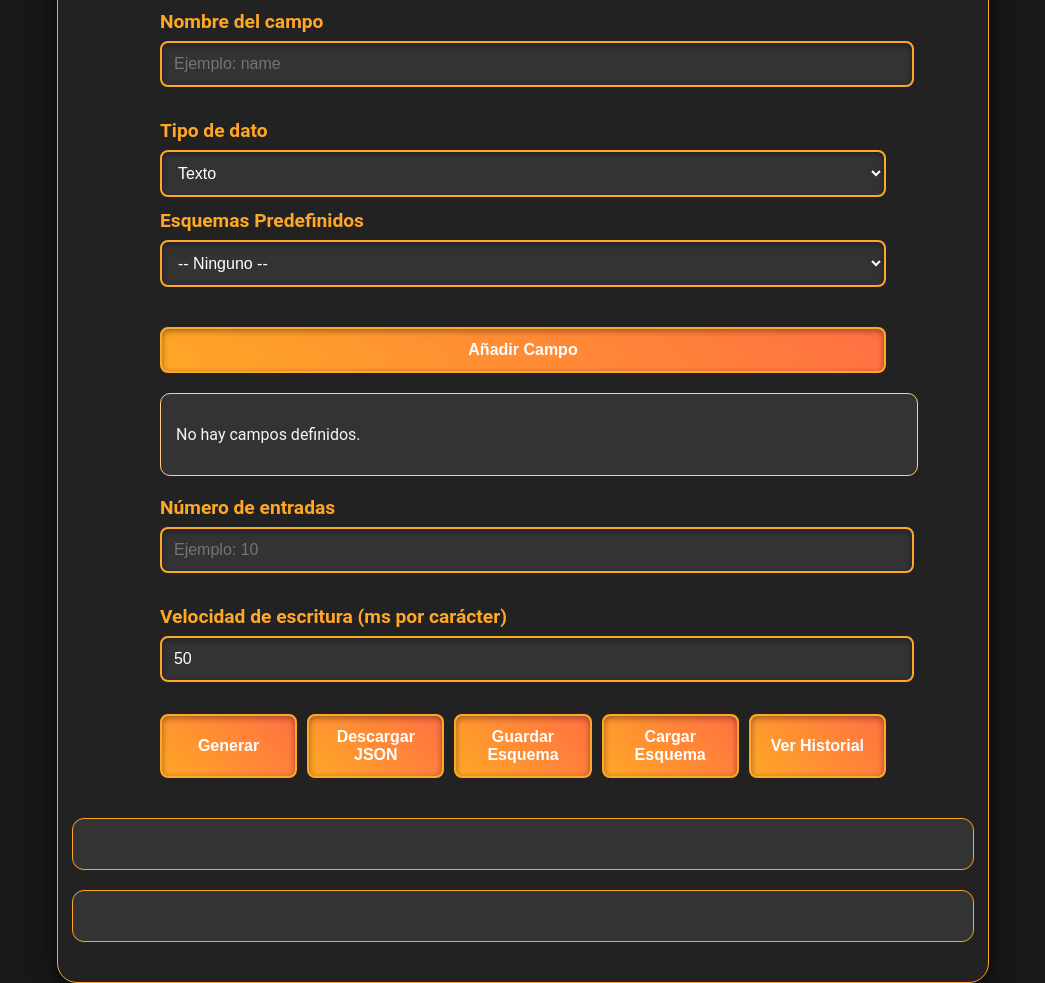
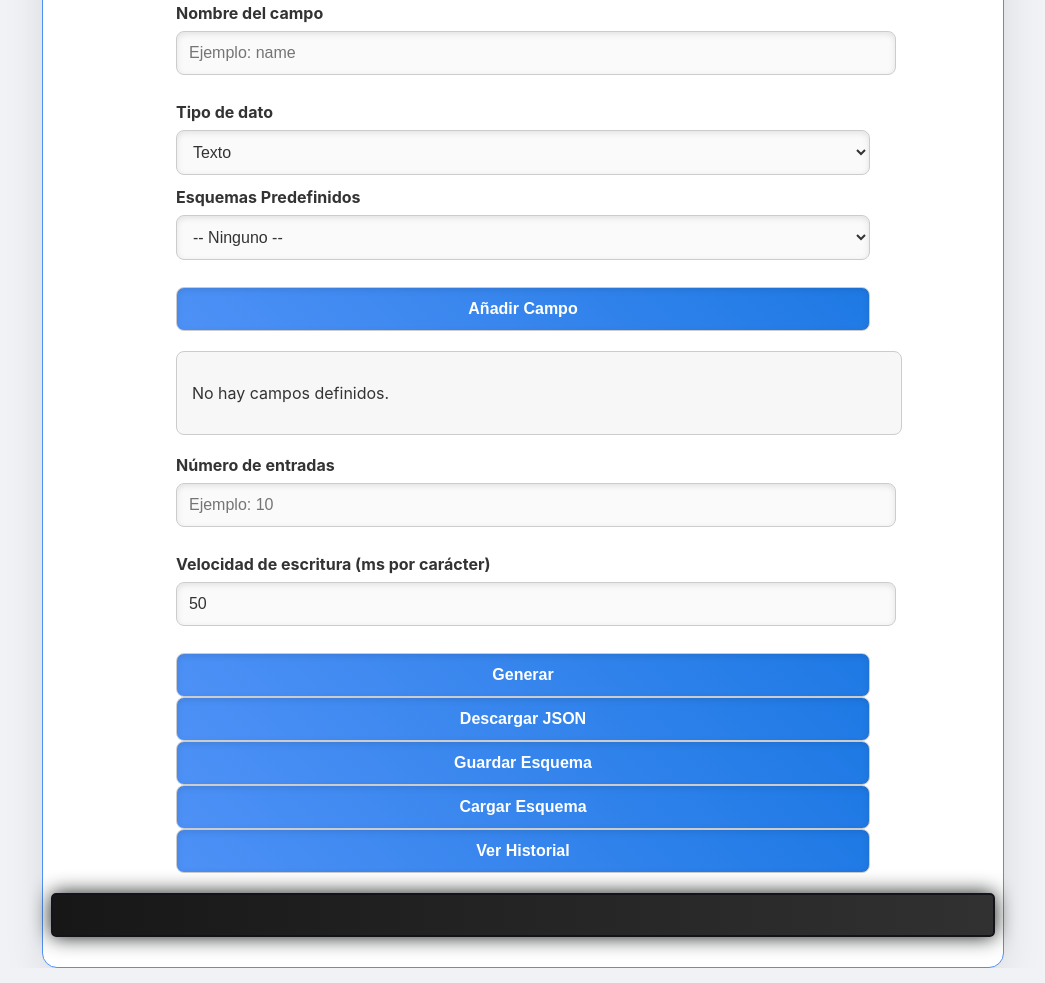
Before and after one commit to Hdryx3/web1, a plain HTML site: page index.html in a window 1280 px wide. Shown: the part 139-1122 px from the top of the page, without its empty margins (117-1162 px from the left). Drawn offline with Linux system fonts and the light colour scheme.

Commit message:
añadie al output estlo retro y mejorar los estilos

```diff
--- a/index.html
+++ b/index.html
@@ -8,9 +8,9 @@
     <style>
       /* General */
       body {
-        font-family: "Roboto", sans-serif;
-        background-color: #181818;
-        color: #f5f5f5;
+        font-family: "Inter", sans-serif; /* Fuente moderna */
+        background-color: #f0f2f5; /* Fondo claro */
+        color: #333333; /* Texto oscuro */
         margin: 0;
         padding: 0;
         display: flex;
@@ -21,36 +21,43 @@
       }
 
       h1 {
-        font-size: 2.8rem;
-        margin-bottom: 25px;
+        font-size: 3rem;
+        margin-bottom: 20px;
         text-align: center;
-        color: #ffa726;
+        color: #4e91f6; /* Azul suave */
+        font-weight: 600;
       }
 
       .container {
-        width: 95%;
-        max-width: 850px;
-        background: #222222;
-        padding: 40px;
-        border-radius: 20px;
-        box-shadow: 0px 6px 25px rgba(0, 0, 0, 0.7);
+        width: 100%;
+        max-width: 900px;
+        background: #ffffff; /* Fondo blanco */
+        padding: 30px;
+        border-radius: 15px;
+        box-shadow: 0px 10px 40px rgba(0, 0, 0, 0.1); /* Sombra sutil */
         display: flex;
         flex-direction: column;
         align-items: center;
-        border: 1px solid #ffa726;
+        border: 1px solid #4e91f6;
       }
 
+      h1,
+      label {
+        font-family: "Inter", sans-serif;
+      }
+
+      /* Estilo de los campos */
       .form-group {
         width: 100%;
-        margin-bottom: 20px;
+        margin-bottom: 15px;
         display: flex;
         flex-direction: column;
       }
 
       label {
-        font-size: 1.2rem;
+        font-size: 1rem;
         margin-bottom: 8px;
-        color: #ffa726;
+        color: #333333;
         font-weight: bold;
       }
 
@@ -59,47 +66,48 @@
       button {
         width: 100%;
         padding: 12px;
-        border: 2px solid #ffa726;
+        border: 1px solid #ccc;
         border-radius: 8px;
         font-size: 1rem;
         outline: none;
-        box-shadow: inset 0px 2px 6px rgba(0, 0, 0, 0.4);
+        box-shadow: inset 0px 2px 6px rgba(0, 0, 0, 0.1);
       }
 
       input,
       select {
-        background: #333333;
-        color: #ffffff;
+        background: #fafafa; /* Fondo claro */
+        color: #333333; /* Texto oscuro */
         margin-bottom: 12px;
       }
 
       input:focus,
       select:focus {
-        border-color: #ffcc80;
+        border-color: #4e91f6; /* Azul al foco */
       }
 
       button {
-        background: linear-gradient(45deg, #ffa726, #ff7043);
+        background: linear-gradient(45deg, #4e91f6, #1e79e4); /* Degradado suave */
         color: #ffffff;
-        font-weight: bold;
+        font-weight: 600;
         cursor: pointer;
         transition: transform 0.3s, box-shadow 0.3s;
       }
 
       button:hover {
         transform: translateY(-4px);
-        box-shadow: 0px 5px 15px rgba(255, 167, 38, 0.6);
+        box-shadow: 0px 5px 15px rgba(78, 145, 246, 0.6);
       }
 
+      /* Estilo de la lista de campos */
       .field-list {
         width: 100%;
         margin: 20px 0;
         padding: 15px;
-        background: #333333;
-        border-radius: 10px;
+        background: #f7f7f7;
+        border-radius: 8px;
         max-height: 220px;
         overflow-y: auto;
-        border: 1px solid #ffcc80;
+        border: 1px solid #ccc;
       }
 
       .field-item {
@@ -108,13 +116,13 @@
         align-items: center;
         margin-bottom: 12px;
         padding: 10px;
-        background: #444444;
+        background: #f1f1f1;
         border-radius: 8px;
       }
 
       .field-item span {
         font-size: 1rem;
-        color: #ffffff;
+        color: #333333;
       }
 
       .field-item button {
@@ -132,17 +140,49 @@
         background: #d32f2f;
       }
 
+      /* Estilo del JSON */
+      /* Estilo Retro para el Output (Terminal) */
       #output {
         width: 100%;
         margin-top: 20px;
-        background: #333333;
-        color: #f5f5f5;
-        padding: 25px;
-        border-radius: 12px;
-        border: 1px solid #ffa726;
+        background: #0d0d0d;
+        color: #00ff00; /* Verde clásico de las terminales antiguas */
+        padding: 20px;
+        border-radius: 5px;
+        border: 2px solid #14121b; /* Borde verde */
         font-family: "Courier New", monospace;
+        font-size: 1.1rem;
+        line-height: 1.6;
         overflow-y: auto;
         max-height: 300px;
+        box-shadow: 0 0 20px rgb(22 26 25);
+        white-space: pre-wrap; /* Permite que el texto se ajuste correctamente */
+        word-wrap: break-word; /* Evita que el texto se desborde */
+        background: linear-gradient(90deg, #171717, #313131);
+        text-align: left;
+      }
+      /* Personaliza el tamaño de la barra de desplazamiento */
+      #output::-webkit-scrollbar {
+        width: 12px; /* Ancho de la barra de desplazamiento */
+        height: 12px; /* Altura de la barra horizontal */
+      }
+
+      /* Personaliza el fondo de la barra de desplazamiento */
+      #output::-webkit-scrollbar-track {
+        background: #201e1e; /* Color de fondo */
+        border-radius: 10px; /* Bordes redondeados */
+      }
+
+      /* Personaliza el control deslizante (thumb) */
+      #output::-webkit-scrollbar-thumb {
+        background: #252525; /* Color del control deslizante */
+        border-radius: 10px; /* Bordes redondeados */
+        border: 2px solid #f1f1f1; /* Borde alrededor del thumb */
+      }
+
+      /* Personaliza el control deslizante cuando se pasa el mouse */
+      #output::-webkit-scrollbar-thumb:hover {
+        background: #141414; /* Color al hacer hover */
       }
 
       pre {
@@ -150,38 +190,35 @@
         line-height: 1.5;
       }
 
-      @keyframes blink-caret {
-        from,
-        to {
-          border-color: transparent;
-        }
-        50% {
-          border-color: #ffffff;
-        }
+      .json-key {
+        color: #f39c12; /* Color para claves */
       }
 
-      .json-key {
-        color: #d4ac0d;
-      }
       .json-value {
-        color: #27ae60;
-      }
-      .json-string {
-        color: #e74c3c;
-      }
-      .json-number {
-        color: #8e44ad;
-      }
-      .json-boolean {
-        color: #3498db;
-      }
-      .json-null {
-        color: #95a5a6;
-      }
-      .json-phone-number {
-        color: #229e09;
+        color: #27ae60; /* Color para valores */
       }
 
+      .json-string {
+        color: #e74c3c; /* Color para cadenas */
+      }
+
+      .json-number {
+        color: #8e44ad; /* Color para números */
+      }
+
+      .json-boolean {
+        color: #3498db; /* Color para booleanos */
+      }
+
+      .json-null {
+        color: #95a5a6; /* Color para null */
+      }
+
+      .json-phone-number {
+        color: #229e09; /* Color para números de teléfono */
+      }
+
+      /* Estilo de los botones */
       .copy-button {
         display: none;
         background-color: #4caf50;
@@ -189,9 +226,7 @@
         color: white;
         padding: 10px 20px;
         text-align: center;
-        text-decoration: none;
         font-size: 16px;
-        margin: 4px 2px;
         cursor: pointer;
         border-radius: 4px;
         transition: background-color 0.3s;
@@ -204,40 +239,19 @@
       .copy-button.show {
         display: inline-block;
       }
-      .butons-actions-container {
-        display: flex;
-        justify-content: space-between;
-        width: 100%;
-        margin-top: 20px;
-        margin-bottom: 20px;
-        gap: 10px;
-      }
-      #history {
-        width: 100%;
-        margin-top: 20px;
-        background: #333333;
-        color: #f5f5f5;
-        padding: 25px;
-        border-radius: 12px;
-        border: 1px solid #ffa726;
-        font-family: "Courier New", monospace;
-        overflow-y: auto;
-        max-height: 300px;
-      }
-      #preset-schemas {
-        margin-bottom: 20px;
-        background: #333333;
-        color: #ffffff;
-        padding: 12px;
-        border: 2px solid #ffa726;
-        border-radius: 8px;
-        font-size: 1rem;
-        width: 100%;
+
+      .blink-caret {
+        animation: blink-caret 0.8s step-end infinite;
       }
 
-      #preset-schemas option {
-        background: #333333;
-        color: #ffffff;
+      @keyframes blink-caret {
+        from,
+        to {
+          border-color: transparent;
+        }
+        50% {
+          border-color: #4e91f6;
+        }
       }
     </style>
   </head>
@@ -437,7 +451,7 @@
           console.log("JSON generado:", data);
           displayJSONWithAnimation(data, typingSpeed);
           history.push(data);
-          exportJSON(data);
+
           generatedJSON = data; // Almacenar el JSON generado
         } catch (error) {
           console.error("Error:", error);
@@ -518,16 +532,6 @@
         typeNextChar();
       }
 
-      function exportJSON(data) {
-        const blob = new Blob([JSON.stringify(data, null, 2)], { type: "application/json" });
-        const url = URL.createObjectURL(blob);
-        const a = document.createElement("a");
-        a.href = url;
-        a.download = "data.json";
-        a.click();
-        URL.revokeObjectURL(url);
-      }
-
       function viewHistory() {
         const historyContainer = document.getElementById("history");
         historyContainer.innerHTML = history
@@ -538,12 +542,8 @@
       document.getElementById("copyButton").addEventListener("click", copyToClipboard);
 
       // Evento para el botón de descarga
-      document.getElementById("downloadBtn").addEventListener("click", function (data) {
-        if (!generatedJSON) {
-          alert("Primero debes generar el JSON");
-          return;
-        }
-
+      document.getElementById("downloadBtn").addEventListener("click", function () {
+        if (generatedJSON) {
           const blob = new Blob([JSON.stringify(generatedJSON, null, 2)], { type: "application/json" });
           const url = URL.createObjectURL(blob);
           const a = document.createElement("a");
@@ -553,6 +553,9 @@
           a.click();
           document.body.removeChild(a);
           URL.revokeObjectURL(url);
+        } else {
+          alert("Primero debes generar el JSON");
+        }
       });
 
       document.getElementById("generateBtn").addEventListener("click", function () {
```
Lines whose indentation alone changed are shown as unchanged.
